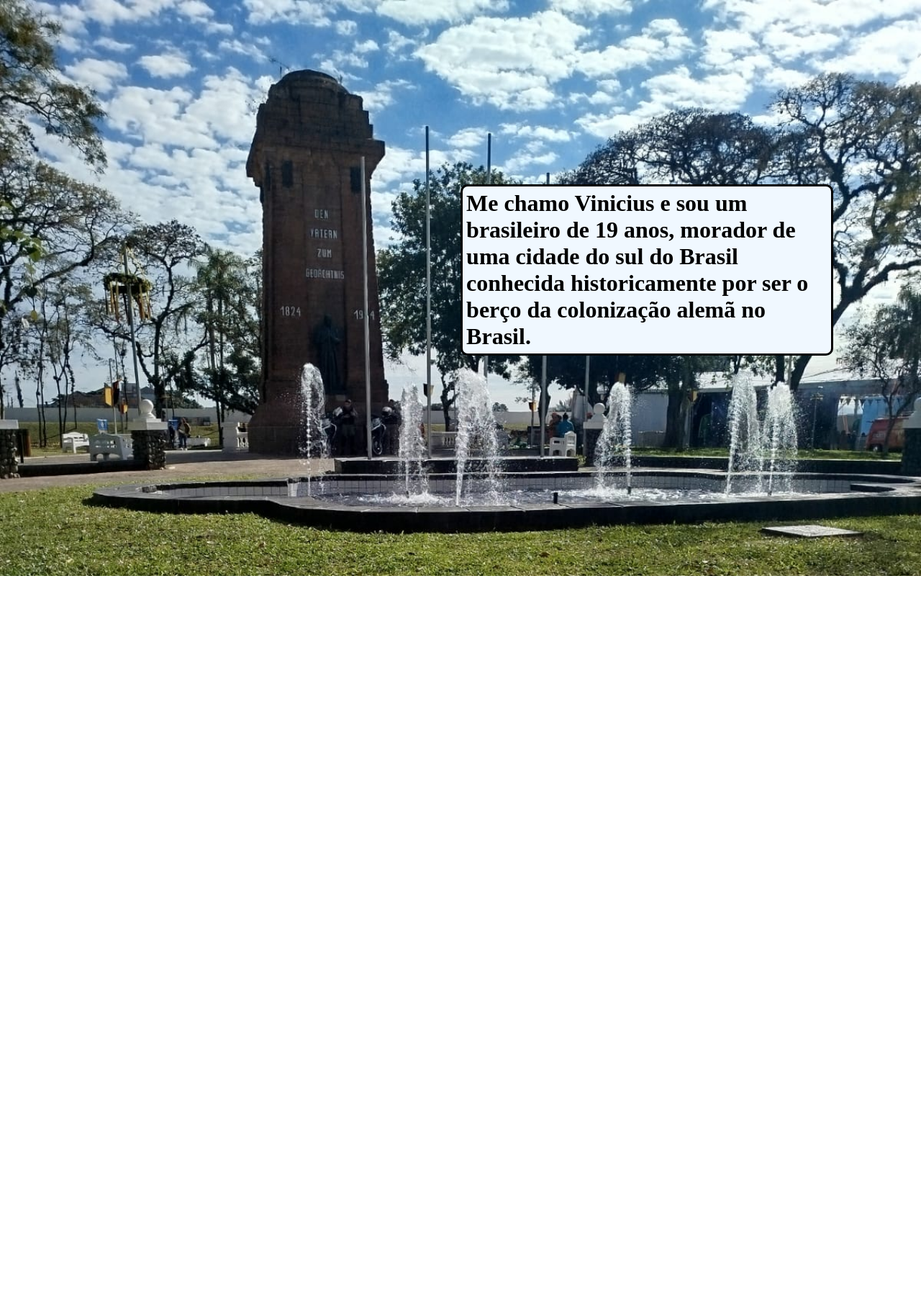
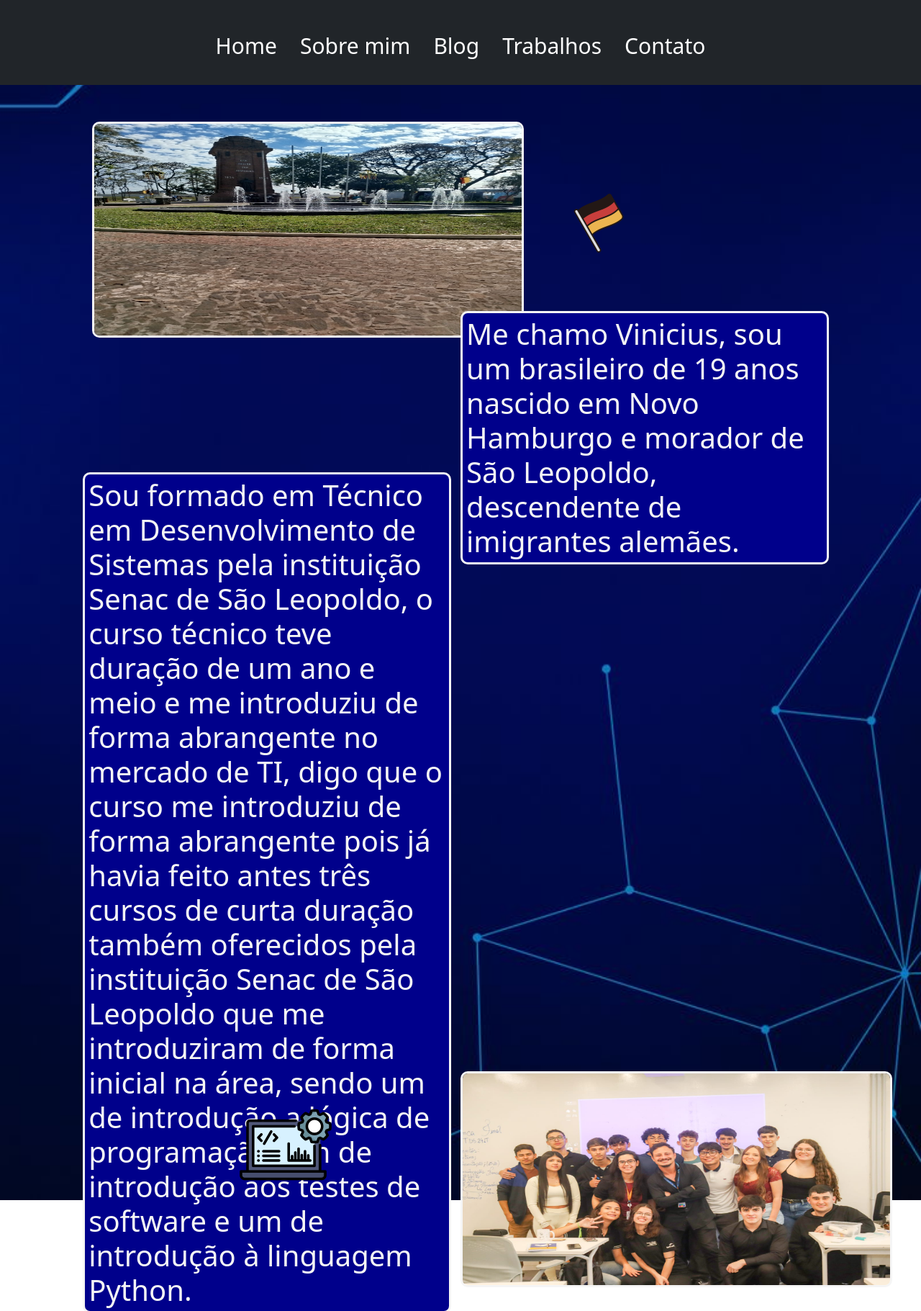
Before and after one commit to ViniciusdaS/Portfolio, a plain HTML site: page AboutMe.html in a window 1280 px wide. Shown: the whole page at 72% size. Before the commit the page ends 800 px from the top, so only its background shows below. Drawn offline with nearby package versions, Linux system fonts and the light colour scheme.

Commit message:
Add files via upload

```diff
--- a/AboutMe.html
+++ b/AboutMe.html
@@ -5,35 +5,94 @@
     <meta name="viewport" content="width=device-width, initial-scale=1.0">
     <title>About me</title>
     <link rel="icon" href="./img/iconeSite.png">
+    <link rel="stylesheet" href="./css/styleHeader.css">
+    <link rel="stylesheet" href="https://cdn.jsdelivr.net/npm/bootstrap@5.3.5/dist/css/bootstrap.min.css">
 </head>
-<body style="padding:0;margin:0;background-image:url(./img/aboutMe/pracaImigrante.jpeg); background-repeat:no-repeat;background-size:cover;">
+<body style="padding:0;margin:0;">
 
-    <main style="width:50%;height:100%;">
-        <div id="myHistory" style="background-image:url(./img/aboutMe/pracaImigrante.jpeg); background-size:cover;">
-            <div class="painting">
-                <h1 class="textPainting">Me chamo Vinicius e sou um brasileiro de 19 anos, morador de uma
-                    cidade do sul do Brasil conhecida historicamente por ser o berço da colonização alemã
-                    no Brasil.
+    <div class="parallax-window" data-parallax="scroll" data-image-src="./img/aboutMe/background3.jpeg">
+
+        <header class="p-4 text-bg-dark">
+            <div class="containerHeader">
+              <div class="justify-content-center">
+                <a href="/" class="d-flex align-items-center mb-2 mb-lg-0 text-white text-decoration-none">
+                  <svg class="" width="60" height="9" role="img" aria-label="Bootstrap"><use xlink:href="#bootstrap"/></svg>
+                </a>
+
+                <ul class="nav justify-content-center">
+                  <li class="paths"><a href="./index.html" class="nav-link text-white">Home</a></li>
+                  <li class="paths"><a href="./AboutMe.html" class="nav-link text-white">Sobre mim</a></li>
+                  <li class="paths"><a href="./blog.html" class="nav-link text-white">Blog</a></li>
+                  <li class="paths"><a href="./conteudo.html" class="nav-link text-white">Trabalhos</a></li>
+                  <li class="paths"><a href="./contato.html" class="nav-link text-white">Contato</a></li>
+                </ul>
+              </div>
+            </div>
+          </header>
+
+    <main>
+        <div id="myHistory">
+                <img src="./img/aboutMe/pracaImigrante.jpeg" style="width:600px;height:300px;position:absolute;margin-left:10%;margin-top:4%;border:solid whitesmoke;;border-radius:10px">
+                <img class="icon" src="./img/aboutMe/bandeira-alema.png" style="margin-left:60%;margin-top:10%;">
+            <div class="painting" style="margin-top:24.5%;margin-left:50%;">
+                <h1 class="textPainting">Me chamo Vinicius, sou um brasileiro de 19 anos nascido em Novo Hamburgo
+                    e morador de São Leopoldo, descendente de imigrantes alemães.
                 </h1>
             </div>
+        </div>
+        <div id="myCareer">
+            <div class="painting" style="margin-top:42%;margin-left:9%;">
+                <h1 class="textPainting">Sou formado em Técnico em Desenvolvimento de Sistemas pela
+                    instituição Senac de São Leopoldo, o curso técnico teve duração de um ano e meio
+                    e me introduziu de forma abrangente no mercado de TI, digo que o curso me introduziu
+                    de forma abrangente pois já havia feito antes três cursos de curta duração também oferecidos pela
+                    instituição Senac de São Leopoldo que me introduziram
+                    de forma inicial na área, sendo um de introdução a lógica de programação, um de introdução aos testes
+                    de software e um de introdução à linguagem Python.
+                </h1>
+            </div>
+            <img src="./img/aboutMe/guys.jpeg" style="width:600px;height:300px;position:absolute;margin-left:50%;margin-top:107%;border:solid whitesmoke;;border-radius:10px">
+            <img class="icon" src="./img/aboutMe/sistemas-de-ti.png" style="margin-left:26%;margin-top:110%;">
         </div>
     </main>
 
     <div style="width:100%;"></div>
 
+    </div>
+
+
+    <script src="https://ajax.googleapis.com/ajax/libs/jquery/1.11.0/jquery.min.js"></script>
+    <script src="./Parallax/jQuery.min.js"></script>
+    <script src="./Parallax/parallax.min.js"></script>
+    <script src="./Parallax/parallax.js"></script>
+
     <style>
+        html{
+            width:100%;
+            height:200%;
+        }
         .painting{
             position:relative;
             position: absolute;
-            background-color:aliceblue;
+            background-color:darkblue;
             width:40%;height:auto;
-            margin-left:50%;margin-top:20%;
             border-radius:10px;
-            border:solid black;
+            border:solid whitesmoke;
         }
         .textPainting{
             margin:1%;
+            color:whitesmoke;
+        }
+        .icon{
+            position:absolute;
+            width:10%;
+        }
+        .parallax-window{
+            height:2100px;
         }
     </style>
+
+
+
 </body>
 </html>
```
Also changed, not shown: blog.html (+2 -1 lines), contato.html (+34 -10 lines), conteudo.html (+2 -4 lines), css/styleConteudo.css (+5 -4 lines), index.html (+9 -5 lines), img/aboutMe/background1.jpeg (added), img/aboutMe/background3.jpeg (added), img/aboutMe/bandeira-alema.png (added), img/aboutMe/guys.jpeg (added), img/aboutMe/sistemas-de-ti.png (added), img/index/backIndex.jpg (added).
